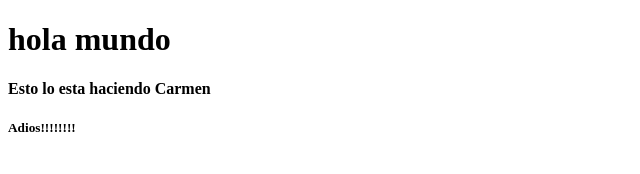
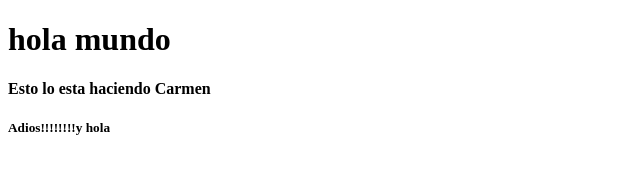
Before and after one commit to cvega-codeko/prueba-git, a plain HTML site: page index.html in a window 1280 px wide. Shown: the full height of the page, 0-640 px from the left. Drawn offline with Linux system fonts and the light colour scheme.

Commit message:
ldjdofdsof

```diff
--- a/index.html
+++ b/index.html
@@ -9,6 +9,6 @@
 <body>
     <h1>hola mundo</h1>
     <h4>Esto lo esta haciendo Carmen</h4>
-    <h5>Adios!!!!!!!!</h5>
+    <h5>Adios!!!!!!!!y hola</h5>
 </body>
 </html>
```
